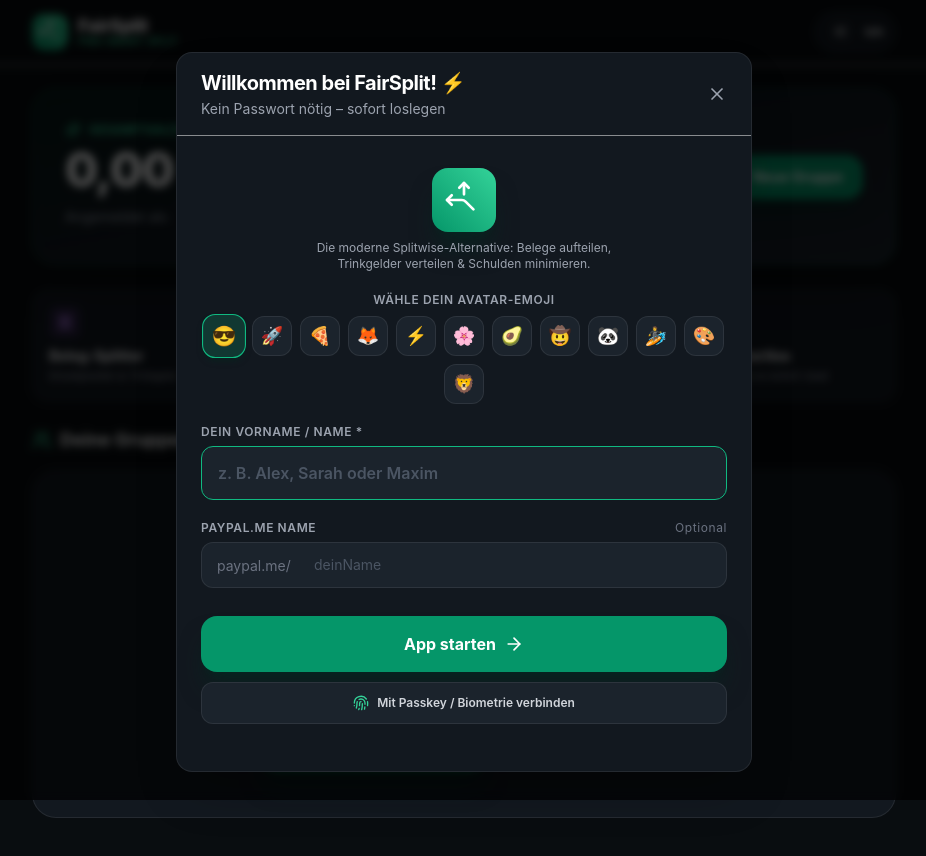
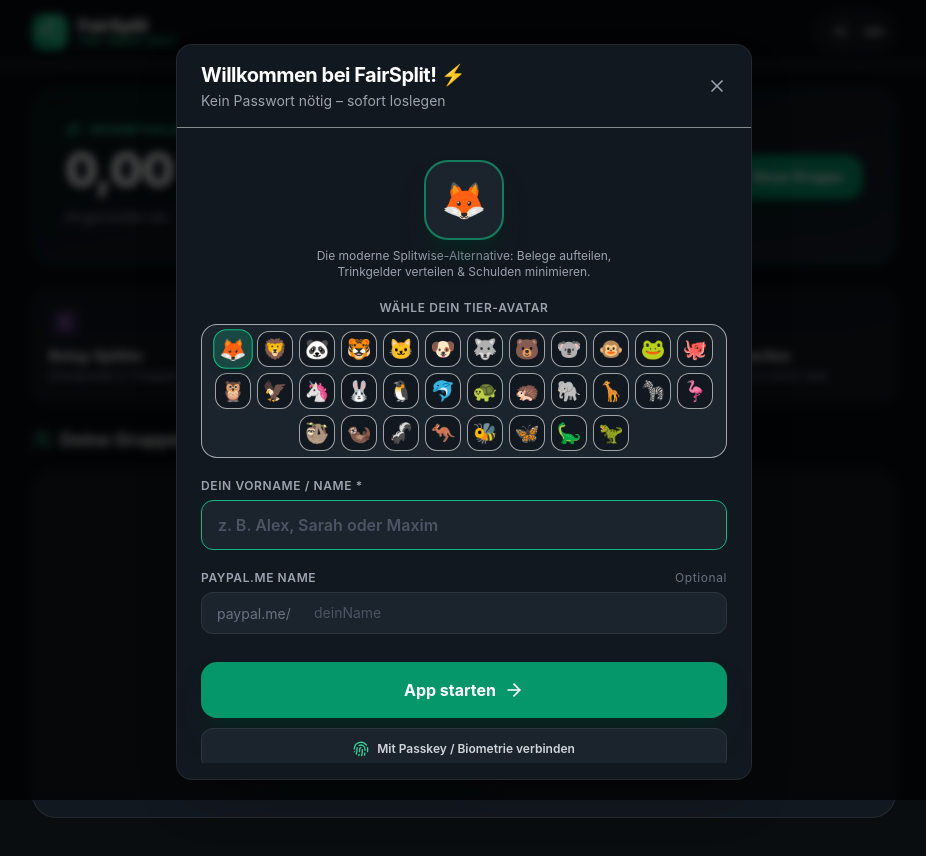
Before and after one commit to Mjakinin/fairsplit, a Next.js app: page / in a window 1280 px wide. Shown: the top 856 px of the page, without its empty margins (176-1102 px from the left). Built offline with nearby package versions, Linux system fonts and the light colour scheme.

Commit message:
feat(ui): display all animal emojis for avatars and live centered avatar preview box

```diff
--- a/components/auth/UserProfileDrawer.tsx
+++ b/components/auth/UserProfileDrawer.tsx
@@ -4,21 +4,20 @@
 import { BottomSheet } from '../ui/BottomSheet';
 import { useFairSplitStore } from '@/lib/supabase/store';
 import { Avatar } from '../ui/Avatar';
-import { User, CreditCard, Check, Sparkles, Trash2, Database, Smartphone } from 'lucide-react';
+import { Check, Trash2, Database } from 'lucide-react';
+import { ANIMAL_EMOJIS } from './WelcomeModal';
 
 interface UserProfileDrawerProps {
   isOpen: boolean;
   onClose: () => void;
 }
 
-const AVATAR_EMOJIS = ['😎', '🚀', '🍕', '🦊', '⚡', '🌸', '🥑', '🤠', '🐼', '🏄', '🎨', '🦁'];
-
 export function UserProfileDrawer({ isOpen, onClose }: UserProfileDrawerProps) {
   const store = useFairSplitStore();
   const currentUser = store.getCurrentUser();
 
   const [displayName, setDisplayName] = useState(currentUser.display_name);
-  const [selectedEmoji, setSelectedEmoji] = useState(currentUser.avatar_emoji || '😎');
+  const [selectedEmoji, setSelectedEmoji] = useState(currentUser.avatar_emoji || '🦊');
   const [paypalHandle, setPaypalHandle] = useState(currentUser.paypal_me_handle || '');
   const [iban, setIban] = useState(currentUser.iban || '');
   const [bic, setBic] = useState(currentUser.bic || '');
@@ -27,7 +26,7 @@
   useEffect(() => {
     if (isOpen) {
       setDisplayName(currentUser.display_name);
-      setSelectedEmoji(currentUser.avatar_emoji || '😎');
+      setSelectedEmoji(currentUser.avatar_emoji || '🦊');
       setPaypalHandle(currentUser.paypal_me_handle || '');
       setIban(currentUser.iban || '');
       setBic(currentUser.bic || '');
@@ -70,11 +69,14 @@
       onClose={onClose}
       title="Dein Profil & Zahlungsdaten"
       subtitle="Für automatische 1-Klick Rückzahlungen & GiroCodes"
+      maxHeight="max-h-[92vh]"
     >
       <form onSubmit={handleSave} className="space-y-4 py-2">
-        {/* Profile Card */}
+        {/* Large Avatar Header Box */}
         <div className="flex items-center gap-4 p-4 bg-dark-elevated rounded-2xl border border-dark-border">
-          <Avatar name={displayName} avatarEmoji={selectedEmoji} size="lg" />
+          <div className="w-16 h-16 rounded-2xl bg-dark-card border-2 border-emerald-500/50 flex items-center justify-center text-3xl shadow-lg flex-shrink-0">
+            <span>{selectedEmoji}</span>
+          </div>
           <div className="flex-1 min-w-0">
             <div className="font-bold text-white text-base truncate">{displayName}</div>
             <div className="text-xs text-emerald-400 font-medium">
@@ -83,21 +85,21 @@
           </div>
         </div>
 
-        {/* Emoji Picker */}
+        {/* Animal Emoji Picker */}
         <div>
           <label className="block text-xs font-semibold uppercase tracking-wider text-gray-400 mb-1.5">
-            Avatar Emoji
+            Tier-Avatar wählen
           </label>
-          <div className="flex flex-wrap gap-1.5">
-            {AVATAR_EMOJIS.map((emoji) => (
+          <div className="flex flex-wrap gap-1.5 max-h-32 overflow-y-auto p-1.5 bg-dark-elevated rounded-2xl border border-dark-border/60">
+            {ANIMAL_EMOJIS.map((emoji) => (
               <button
                 key={emoji}
                 type="button"
                 onClick={() => setSelectedEmoji(emoji)}
-                className={`w-9 h-9 rounded-xl text-base flex items-center justify-center border transition-all ${
+                className={`w-9 h-9 rounded-xl text-xl flex items-center justify-center border transition-all ${
                   selectedEmoji === emoji
-                    ? 'bg-emerald-500/20 border-emerald-500 scale-105'
-                    : 'bg-dark-card border-dark-border text-gray-400'
+                    ? 'bg-emerald-500/25 border-emerald-500 scale-105'
+                    : 'bg-dark-card border-dark-border/60 text-gray-300 hover:text-white'
                 }`}
               >
                 {emoji}
--- a/components/auth/WelcomeModal.tsx
+++ b/components/auth/WelcomeModal.tsx
@@ -3,19 +3,24 @@
 import { useState } from 'react';
 import { BottomSheet } from '../ui/BottomSheet';
 import { useFairSplitStore } from '@/lib/supabase/store';
-import { Split, Sparkles, Fingerprint, ArrowRight, Check } from 'lucide-react';
+import { Fingerprint, ArrowRight } from 'lucide-react';
 
 interface WelcomeModalProps {
   isOpen: boolean;
   onClose: () => void;
 }
 
-const AVATAR_EMOJIS = ['😎', '🚀', '🍕', '🦊', '⚡', '🌸', '🥑', '🤠', '🐼', '🏄', '🎨', '🦁'];
+export const ANIMAL_EMOJIS = [
+  '🦊', '🦁', '🐼', '🐯', '🐱', '🐶', '🐺', '🐻',
+  '🐨', '🐵', '🐸', '🐙', '🦉', '🦅', '🦄', '🐰',
+  '🐧', '🐬', '🐢', '🦔', '🐘', '🦒', '🦓', '🦩',
+  '🦥', '🦦', '🦨', '🦘', '🐝', '🦋', '🦕', '🦖'
+];
 
 export function WelcomeModal({ isOpen, onClose }: WelcomeModalProps) {
   const store = useFairSplitStore();
   const [name, setName] = useState('');
-  const [selectedEmoji, setSelectedEmoji] = useState('😎');
+  const [selectedEmoji, setSelectedEmoji] = useState('🦊');
   const [paypalHandle, setPaypalHandle] = useState('');
 
   const handleStart = (e: React.FormEvent) => {
@@ -38,33 +43,34 @@
       onClose={onClose}
       title="Willkommen bei FairSplit! ⚡"
       subtitle="Kein Passwort nötig – sofort loslegen"
+      maxHeight="max-h-[92vh]"
     >
       <form onSubmit={handleStart} className="space-y-5 py-2">
-        {/* Brand Icon */}
-        <div className="text-center space-y-2">
-          <div className="w-16 h-16 rounded-2xl bg-gradient-to-tr from-emerald-600 to-emerald-400 flex items-center justify-center text-white mx-auto shadow-xl shadow-emerald-950/50">
-            <Split className="w-8 h-8 -rotate-45" />
+        {/* Large Centered Avatar Preview */}
+        <div className="flex flex-col items-center justify-center space-y-2">
+          <div className="w-20 h-20 rounded-3xl bg-dark-elevated border-2 border-emerald-500/60 flex items-center justify-center text-4xl shadow-xl shadow-emerald-950/50 transition-all transform hover:scale-105">
+            <span>{selectedEmoji}</span>
           </div>
-          <p className="text-xs text-gray-400 max-w-xs mx-auto">
+          <p className="text-xs text-gray-400 max-w-xs mx-auto text-center">
             Die moderne Splitwise-Alternative: Belege aufteilen, Trinkgelder verteilen & Schulden minimieren.
           </p>
         </div>
 
-        {/* Emoji Avatar Picker */}
+        {/* Animal Emoji Avatar Picker */}
         <div>
           <label className="block text-xs font-semibold uppercase tracking-wider text-gray-400 mb-2 text-center">
-            Wähle dein Avatar-Emoji
+            Wähle dein Tier-Avatar
           </label>
-          <div className="flex flex-wrap justify-center gap-2">
-            {AVATAR_EMOJIS.map((emoji) => (
+          <div className="flex flex-wrap justify-center gap-1.5 max-h-36 overflow-y-auto p-1.5 bg-dark-elevated rounded-2xl border border-dark-border/60">
+            {ANIMAL_EMOJIS.map((emoji) => (
               <button
                 key={emoji}
                 type="button"
                 onClick={() => setSelectedEmoji(emoji)}
-                className={`w-10 h-10 rounded-xl text-lg flex items-center justify-center border transition-all active:scale-95 ${
+                className={`w-9 h-9 rounded-xl text-xl flex items-center justify-center border transition-all active:scale-95 ${
                   selectedEmoji === emoji
-                    ? 'bg-emerald-500/20 border-emerald-500 shadow-md shadow-emerald-950/40 scale-110'
-                    : 'bg-dark-elevated border-dark-border text-gray-400 hover:text-white'
+                    ? 'bg-emerald-500/25 border-emerald-500 shadow-md shadow-emerald-950/40 scale-110'
+                    : 'bg-dark-card border-dark-border/60 text-gray-300 hover:text-white hover:bg-white/5'
                 }`}
               >
                 {emoji}
@@ -85,7 +91,7 @@
             value={name}
             onChange={(e) => setName(e.target.value)}
             placeholder="z. B. Alex, Sarah oder Maxim"
-            className="w-full bg-dark-elevated border border-dark-border rounded-xl px-4 py-3.5 text-white placeholder:text-gray-600 focus:outline-none focus:border-emerald-500 text-base font-semibold"
+            className="w-full bg-dark-elevated border border-dark-border rounded-xl px-4 py-3 text-white placeholder:text-gray-600 focus:outline-none focus:border-emerald-500 text-base font-semibold"
           />
         </div>
 
@@ -96,13 +102,13 @@
             <span className="text-gray-500 normal-case font-normal">Optional</span>
           </label>
           <div className="relative">
-            <span className="absolute left-4 top-3.5 text-gray-500 text-sm">paypal.me/</span>
+            <span className="absolute left-4 top-3 text-gray-500 text-sm">paypal.me/</span>
             <input
               type="text"
               value={paypalHandle}
               onChange={(e) => setPaypalHandle(e.target.value)}
               placeholder="deinName"
-              className="w-full bg-dark-elevated border border-dark-border rounded-xl pl-28 pr-4 py-3 text-white placeholder:text-gray-600 focus:outline-none focus:border-emerald-500 text-sm"
+              className="w-full bg-dark-elevated border border-dark-border rounded-xl pl-28 pr-4 py-2.5 text-white placeholder:text-gray-600 focus:outline-none focus:border-emerald-500 text-sm"
             />
           </div>
         </div>
--- a/lib/supabase/store.ts
+++ b/lib/supabase/store.ts
@@ -177,7 +177,7 @@
       globalCurrentUser = {
         id: `user-${Date.now()}`,
         display_name: 'Ich',
-        avatar_emoji: '👤',
+        avatar_emoji: '🦊',
         is_guest: true,
         created_at: new Date().toISOString(),
       };
@@ -197,7 +197,7 @@
     notify();
   },
 
-  loginAsGuest(displayName: string, emoji = '😎', paypalHandle?: string, iban?: string): Profile {
+  loginAsGuest(displayName: string, emoji = '🦊', paypalHandle?: string, iban?: string): Profile {
     initStore();
     const guest: Profile = {
       id: globalCurrentUser?.id || `guest-${Date.now()}`,
```
